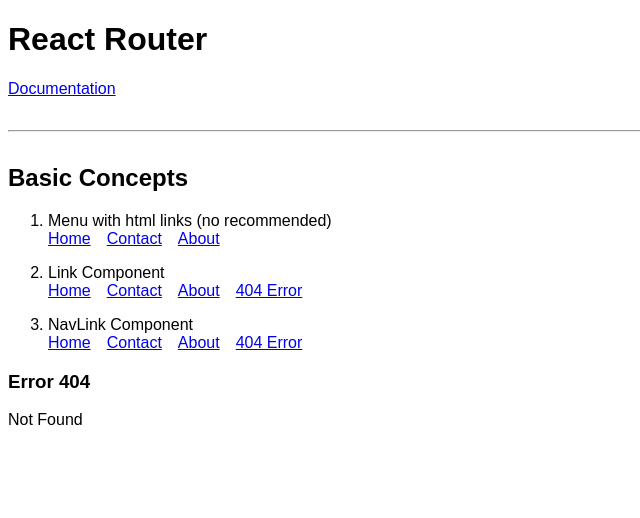
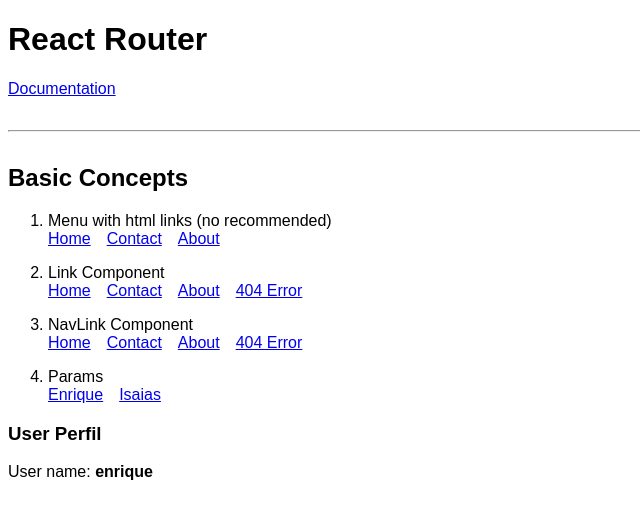
Before and after one commit to 2018030429/react-course-jm, a React (Create React App) app in the folder router-dom/: page /user/enrique in a window 1280 px wide. Shown: the top 518 px of the page, without its empty margins (0-640 px from the left). Built offline with nearby package versions, Linux system fonts and the light colour scheme.

Commit message:
React Routes - useParams

```diff
--- a/router-dom/src/components/BasicConcepts.js
+++ b/router-dom/src/components/BasicConcepts.js
@@ -4,6 +4,7 @@
 import Contact from '../pages/Contact'
 import Error404 from '../pages/Error404'
 import Home from '../pages/Home'
+import User from '../pages/User'
 import ConceptMenu from './ConceptMenu'
 
 const BasicConcepts = () => {
@@ -16,6 +17,7 @@
           <Route exact path="/" component={Home} />
           <Route exact path="/about" component={About} />
           <Route exact path="/contact" component={Contact} />
+          <Route exact path="/user/:username" component={User} />
           <Route path="*" component={Error404} />
         </Switch>
       </Router>
--- a/router-dom/src/components/ConceptMenu.js
+++ b/router-dom/src/components/ConceptMenu.js
@@ -28,6 +28,12 @@
           <NavLink exact to="/about" activeClassName="active">About</NavLink>
           <NavLink exact to="/no-exist" activeClassName="active">404 Error</NavLink>
         </li>
+        <li>
+          <span> Params </span>
+          <br/>
+          <Link to="/user/enrique">Enrique</Link>
+          <Link to="/user/isaias">Isaias</Link>
+        </li>
       </ol>
     </nav>
   )
--- /dev/null
+++ b/router-dom/src/pages/User.js
@@ -0,0 +1,14 @@
+import React from 'react'
+import { useParams } from 'react-router'
+
+const User = () => {
+  let { username } = useParams();
+  return (
+    <div>
+      <h3> User Perfil </h3>
+      <p> User name: <b>{ username }</b> </p>
+    </div>
+  )
+}
+
+export default User
```
